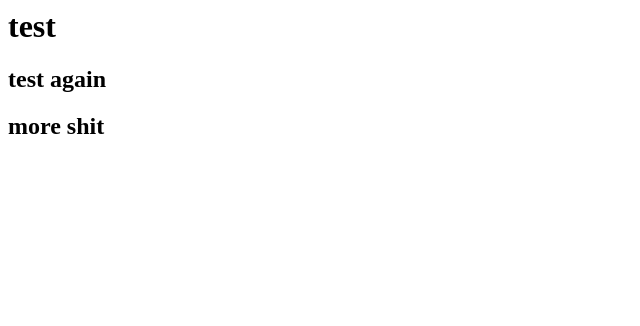
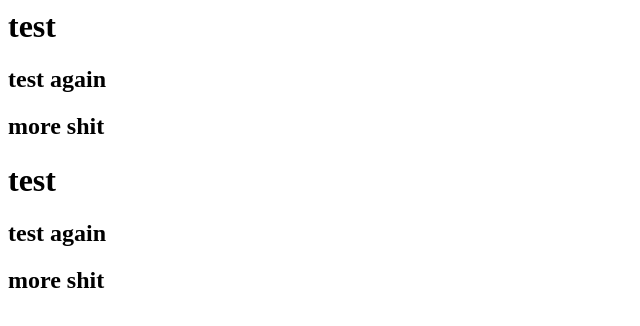
Before and after one commit to darleyGY/gitTest, a plain HTML site: page index.html in a window 1280 px wide. Shown: the whole page, without its empty margins (0-640 px from the left). Drawn offline with Linux system fonts and the light colour scheme.

Commit message:
Update index.html

```diff
--- a/index.html
+++ b/index.html
@@ -8,6 +8,10 @@
 <h2>test again</h2>
 <div id="test">
 <h2>more shit</h2>
+<h1>test</h1>
+<h2>test again</h2>
+<div id="test">
+<h2>more shit</h2>
 
 
 </div>
```
